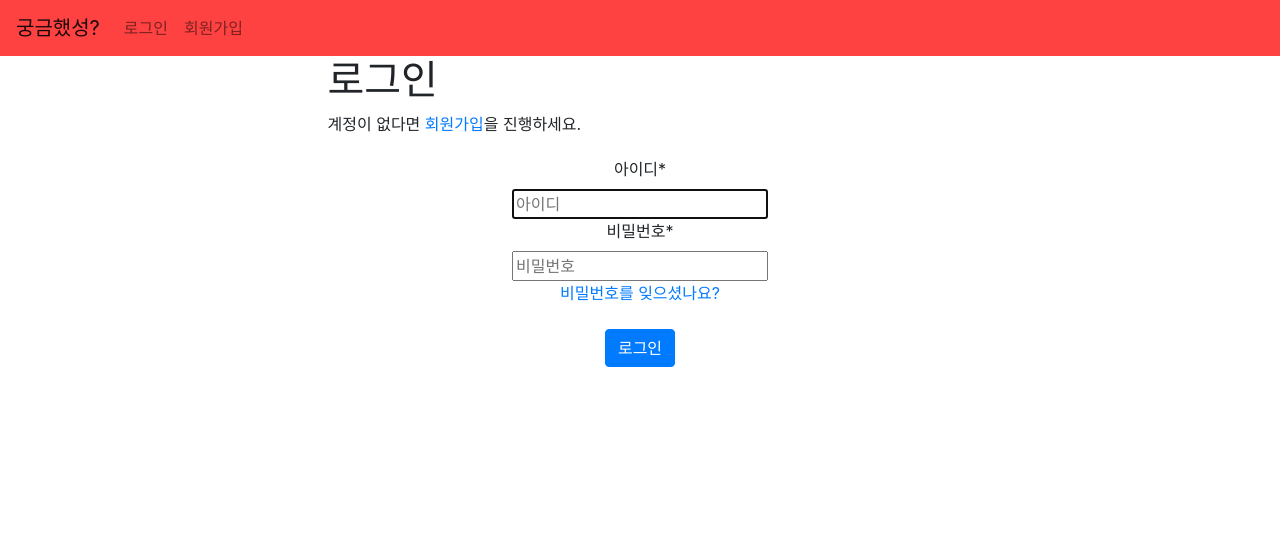
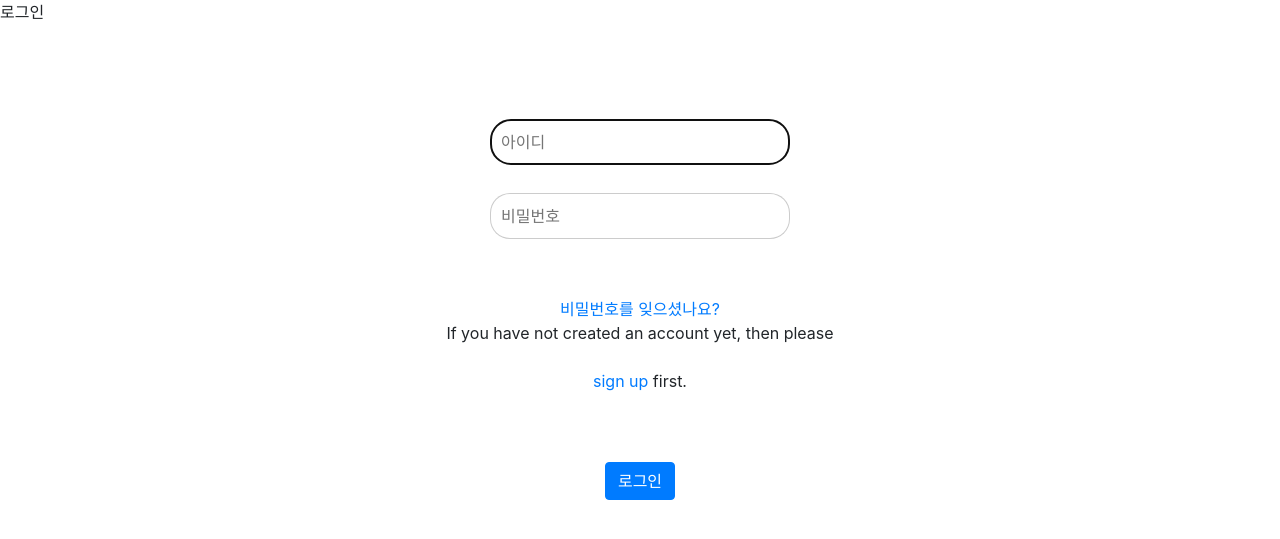
Before and after one commit to mihyeo/wondering_seong, a Django app: page /accounts/login/ in a window 1280 px wide. Shown: the top 539 px of the page. Run offline with Django 3.2, Linux system fonts and the light colour scheme; some libraries are stand-ins or nearby versions.

Commit message:
working login page

```diff
--- a/Seong/static/css/account.css
+++ b/Seong/static/css/account.css
@@ -74,3 +74,41 @@
     padding:10px;
     text-align: center;
 }
+
+.container {
+    text-align: center;
+    margin-top: 10%;
+}
+.rectangle
+{
+    width: 161px;
+    height: 168px;
+    background: #6C6061;
+    border-radius: 3px;
+    display: inline-block;
+}
+input
+{
+    margin: 10px;
+    padding: 10px;
+    width: 300px;
+    border-radius: 20px;
+    box-sizing: border-box;
+    border: 1px solid rgba(0, 0, 0, 0.2);
+}
+.input-name
+{
+    margin-top: 50px;
+}
+input[type=submit]
+{
+    background: #6C6061;
+    color: white;
+    margin-top: 20px;
+    cursor: pointer;
+}
+input[type=submit]:hover {
+    background: #E4E2E2;
+    color: black;
+
+}
--- a/templates/account/login.html
+++ b/templates/account/login.html
@@ -1,4 +1,3 @@
-{% extends "account/base.html" %}
 
 {% load static %}
 {% load i18n %}
@@ -17,7 +16,7 @@
 
 {% block inner %}
 
-<h1 class="margin-top-40">{% trans "Sign In" %}</h1>
+
 
 {% get_providers as socialaccount_providers %}
 
@@ -39,29 +38,35 @@ for a {{ site_name }} account and sign in below:{% endblocktrans %}</p>
 {% include "socialaccount/snippets/login_extra.html" %}
 
 {% else %}
-<p>{% blocktrans %}If you have not created an account yet, then please
-<a href="{{ signup_url }}">sign up</a> first.{% endblocktrans %}</p>
+
 {% endif %}
-
+<br><br><br><br>
 <form class="login" method="POST" action="{% url 'account_login' %}">
   {% csrf_token %}
 
   <label for="id_login" class="control-label requiredField">
-    아이디<span class="asteriskField">*</span>
+
   </label><br>
   <input type="text" name="login" placeholder="아이디" autofocus="autofocus" maxlength="150" class="textinput textInput" id="id_login" required><br>
 
-  <label for="id_password" class="control-label requiredField">
-    비밀번호<span class="asteriskField">*</span>
+  <label for="id_password" class="control-label requiredField"></label>
   </label><br>
   <input type="password" name="password" placeholder="비밀번호" class="textinput textInput" id="id_passoword" required><br>
 
   {% if redirect_field_value %}
   <input type="hidden" name="{{ redirect_field_name }}" value="{{ redirect_field_value }}" />
   {% endif %}
+  <br><br>
   <a class="button secondaryAction" href="{% url 'account_reset_password' %}">{% trans "Forgot Password?" %}</a>
+  <p>{% blocktrans %}If you have not created an account yet, then please
+      <br><br>
+    <a href="{{ signup_url }}">sign up</a> first.{% endblocktrans %}</p>
   <br><br>
+  <div class="login">
+
   <button class="primaryAction btn btn-primary" type="submit">{% trans "Sign In" %}</button>
 </form>
 
+
+
 {% endblock %}
```
